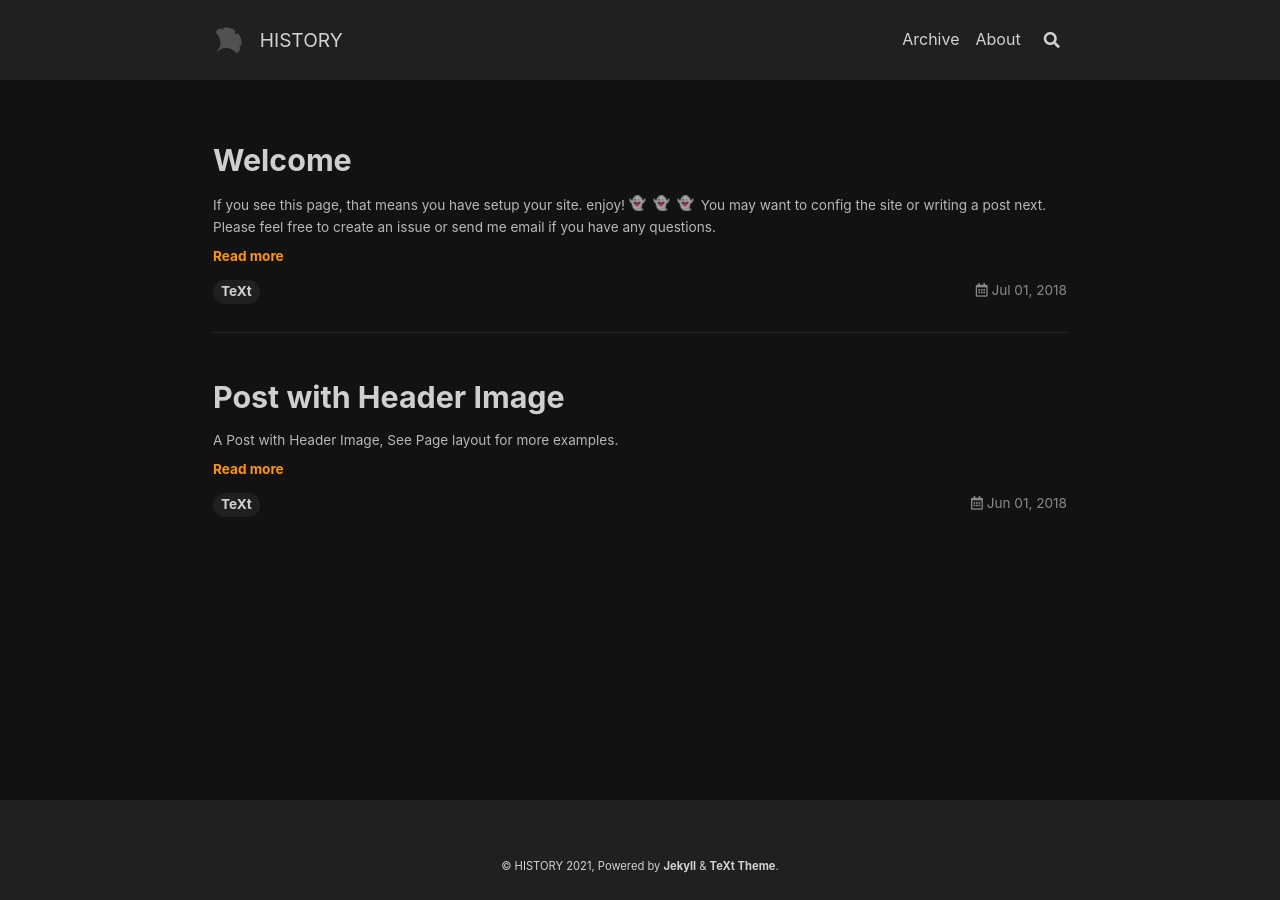
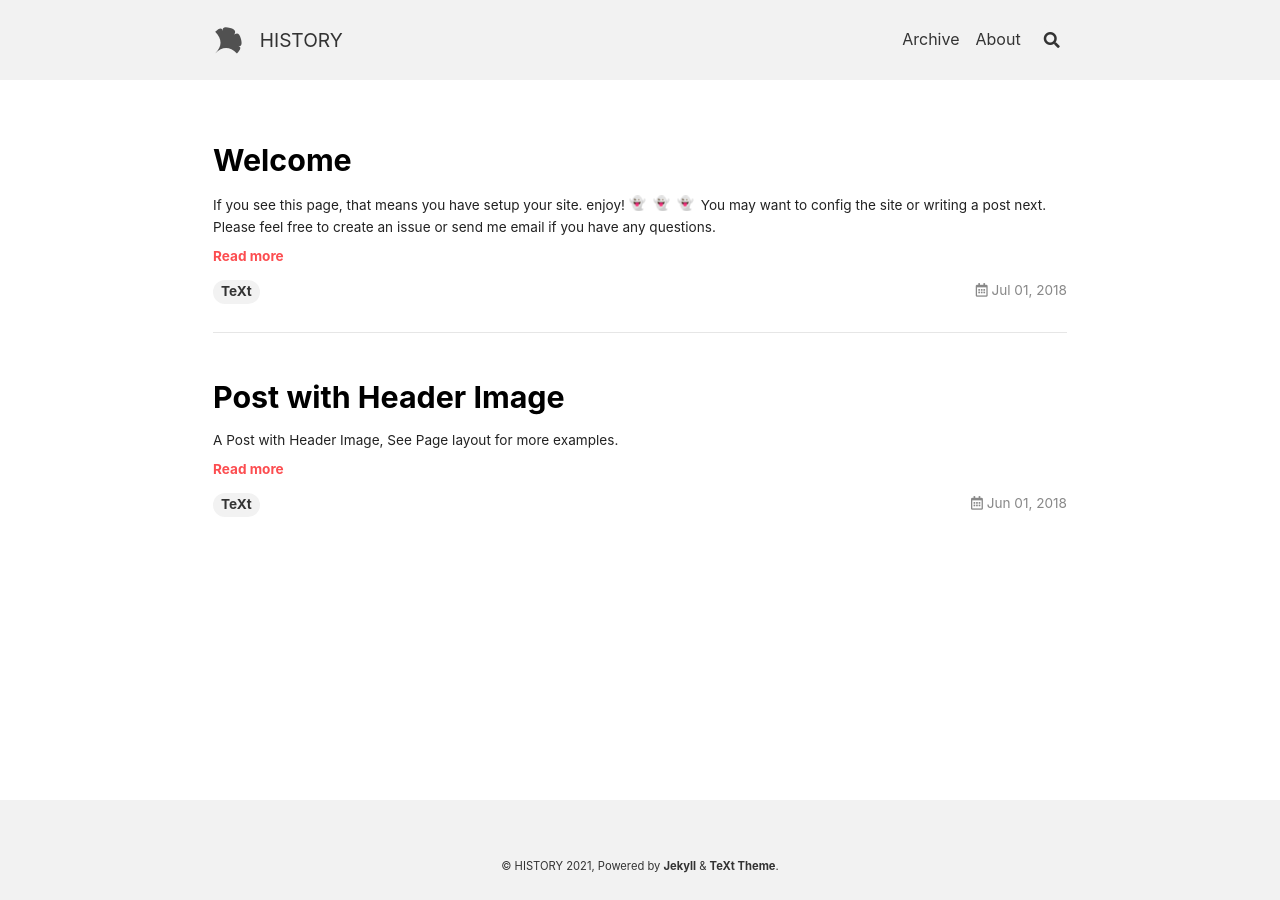
Before and after one commit to kwonyongjun9978/kwonyongjun9978.github.io, a Jekyll site: the page built from index.html, in a window 1280 px wide. Built offline with Jekyll 4.4.1, drawn with Linux system fonts in a browser that asks for light colours; nearby versions of some CDN libraries; emoji names are drawn with the system emoji font; the list of posts is cut into pages by our own code.

Commit message:
Update _config.yml

```diff
--- a/_config.yml
+++ b/_config.yml
@@ -16,8 +16,8 @@
 
 ## => Site Settings
 ##############################
-text_skin: dark # "default" (default), "dark", "forest", "ocean", "chocolate", "orange"
-highlight_theme: tomorrow-night-bright # "default" (default), "tomorrow", "tomorrow-night", "tomorrow-night-eighties", "tomorrow-night-blue", "tomorrow-night-bright"
+text_skin: default # "default" (default), "dark", "forest", "ocean", "chocolate", "orange"
+highlight_theme: default # "default" (default), "tomorrow", "tomorrow-night", "tomorrow-night-eighties", "tomorrow-night-blue", "tomorrow-night-bright"
 url     : # the base hostname & protocol for your site e.g. https://www.someone.com
 baseurl : # does not include hostname
 title   : HISTORY
```
